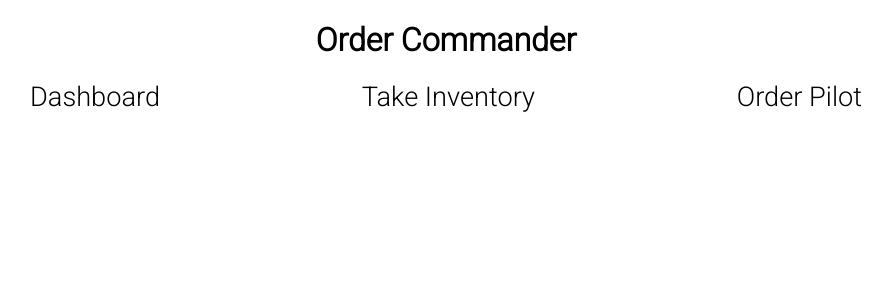
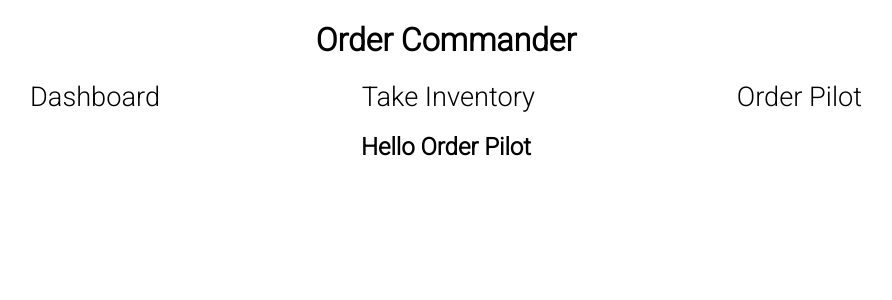
Before and after one commit to foxtrottwist/order-commander, a React (Create React App) app in the folder client/: page /order-pilot in a window 1280 px wide. Shown: the top 300 px of the page, without its empty margins (194-1086 px from the left). Built offline with nearby package versions, Linux system fonts and the light colour scheme.

Commit message:
Reorganizing

```diff
--- a/client/src/actions/index.js
+++ b/client/src/actions/index.js
@@ -5,7 +5,7 @@ import { CREATE_INVENTORY_LIST } from './types';
 export const createList = (values, history) => async dispatch => {
   await axios.post('/api/inventory_lists', values);
 
-  history.push('/inventory');
+  history.push('/take-inventory');
 
   dispatch({ type: CREATE_INVENTORY_LIST, payload: 'Sucess!' });
 };
--- a/client/src/components/App.js
+++ b/client/src/components/App.js
@@ -5,8 +5,9 @@ import { BrowserRouter, Route } from 'react-router-dom';
 import Header from './Header';
 import NavBar from './NavBar';
 import Dashboard from './Dashboard';
-import Inventory from './Inventory';
-import InventoryNew from './Inventory/InventoryNew';
+import OrderPilot from './OrderPilot';
+import TakeInventory from './TakeInventory';
+import InventoryAdd from './InventoryAdd';
 
 const Wrapper = styled.div`
   margin: 0 auto;
@@ -22,8 +23,9 @@ const App = () => {
           <Header />
           <NavBar />
           <Route exact path="/" component={Dashboard} />
-          <Route exact path="/inventory" component={Inventory} />
-          <Route exact path="/inventory-lists/add" component={InventoryNew} />
+          <Route path="/order-pilot" component={OrderPilot} />
+          <Route path="/take-inventory" component={TakeInventory} />
+          <Route path="/inventory-lists/add" component={InventoryAdd} />
         </div>
       </BrowserRouter>
     </Wrapper>
--- a/client/src/components/Dashboard.js
+++ b/client/src/components/Dashboard.js
@@ -1,11 +1,9 @@
 import React from 'react';
 
-const Dashboard = () => {
-  return (
-    <div style={{ textAlign: 'center' }}>
-      <h2>Hello Dashboard</h2>
-    </div>
-  );
-};
+const Dashboard = () => (
+  <div style={{ textAlign: 'center' }}>
+    <h2>Hello Dashboard</h2>
+  </div>
+);
 
 export default Dashboard;
--- a/client/src/components/NavBar.js
+++ b/client/src/components/NavBar.js
@@ -18,8 +18,8 @@ const NavBar = () => {
   return (
     <Nav>
       <Link to="/">Dashboard</Link>
-      <Link to="/inventory">Take Inventory</Link>
-      <Link to="">Order Pilot</Link>
+      <Link to="/take-inventory">Take Inventory</Link>
+      <Link to="/order-pilot">Order Pilot</Link>
     </Nav>
   );
 };
--- /dev/null
+++ b/client/src/components/OrderPilot.js
@@ -0,0 +1,9 @@
+import React from 'react';
+
+const OrderPilot = () => (
+  <div style={{ textAlign: 'center' }}>
+    <h2>Hello Order Pilot</h2>
+  </div>
+);
+
+export default OrderPilot;
--- a/client/src/components/Inventory/index.js
+++ b/client/src/components/TakeInventory.js
@@ -1,7 +1,7 @@
 import React from 'react';
 import { Link } from 'react-router-dom';
 
-const Inventory = () => (
+const TakeInventory = () => (
   <div style={{ textAlign: 'center', marginTop: '1rem' }}>
     <Link
       to="/inventory-lists/add"
@@ -16,4 +16,4 @@ const Inventory = () => (
   </div>
 );
 
-export default Inventory;
+export default TakeInventory;
```
Also changed, not shown: client/src/components/InventoryAdd/InventoryField.js (renamed from client/src/components/Inventory/InventoryField.js), client/src/components/InventoryAdd/InventoryForm.js (renamed from client/src/components/Inventory/InventoryForm.js), client/src/components/InventoryAdd/InventoryFormReview.js (renamed from client/src/components/Inventory/InventoryFormReview.js), client/src/components/InventoryAdd/constants.js (renamed from client/src/components/Inventory/constants.js), client/src/components/InventoryAdd/index.js (renamed from client/src/components/Inventory/InventoryNew.js), client/src/components/InventoryAdd/styles.js (renamed from client/src/components/Inventory/styles.js).
